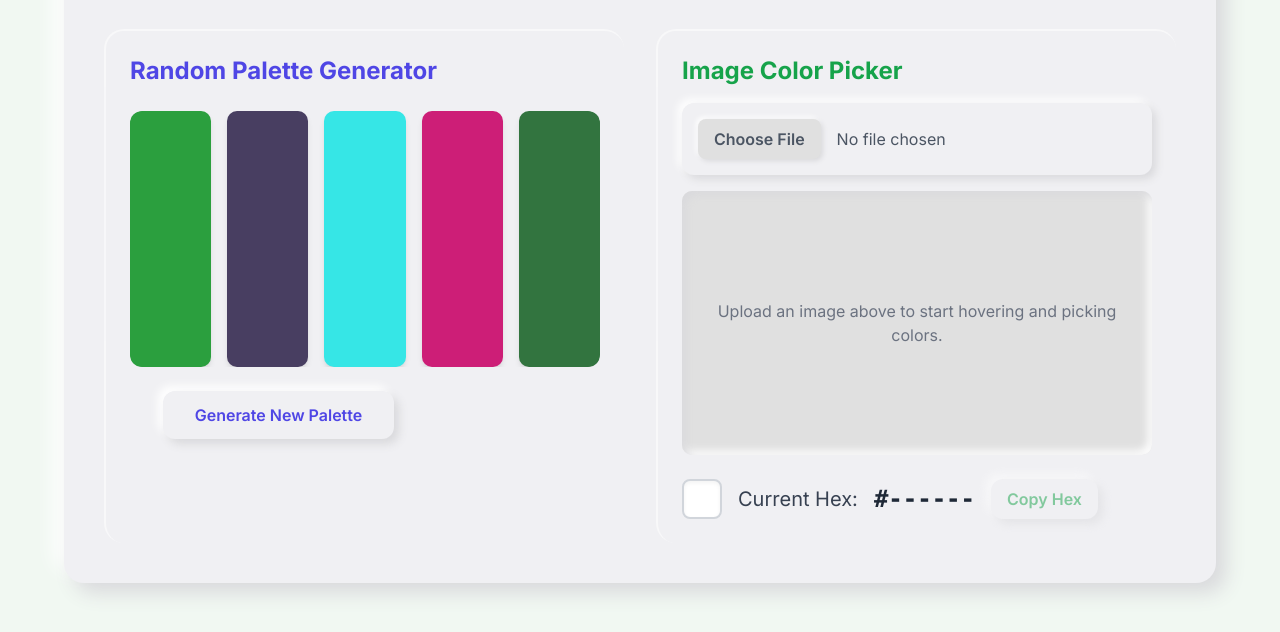
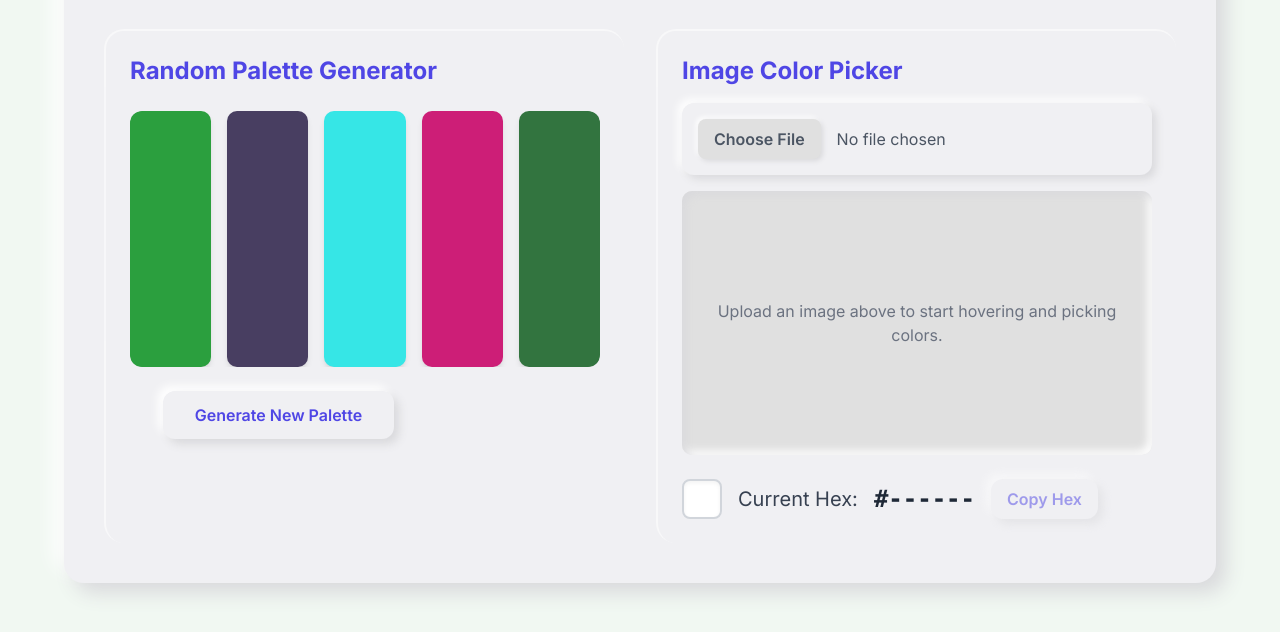
Before and after one commit to kelvinchow2003/Pallete-Pilot, a plain HTML site: page index.html in a window 1280 px wide. Shown: the part 168-800 px from the top of the page. Drawn offline with nearby package versions, Linux system fonts and the light colour scheme.

Commit message:
Updated styling

```diff
--- a/index.html
+++ b/index.html
@@ -172,7 +172,7 @@
 
             <!-- Image Color Picker  -->
             <section id="image-picker-panel" class="space-y-4 p-6 soft-ui-panel shadow-none border-t-2 border-l-2 border-white/50">
-                <h2 class="text-2xl font-bold text-green-600">Image Color Picker</h2>
+                <h2 class="text-2xl font-bold text-indigo-600">Image Color Picker</h2>
 
                 <input type="file" id="image-upload" accept="image/*" class="w-full">
 
@@ -188,7 +188,7 @@
                     <div class="text-xl font-medium text-gray-700">Current Hex:</div>
                     <div id="hover-hex-code" class="text-2xl font-mono text-gray-800 font-bold">#------</div>
                     <button id="copy-hex-button"
-                            class="soft-ui-button px-4 py-2 text-green-600"
+                            class="soft-ui-button px-4 py-2 text-indigo-600"
                             disabled>
                         Copy Hex
                     </button>
```
